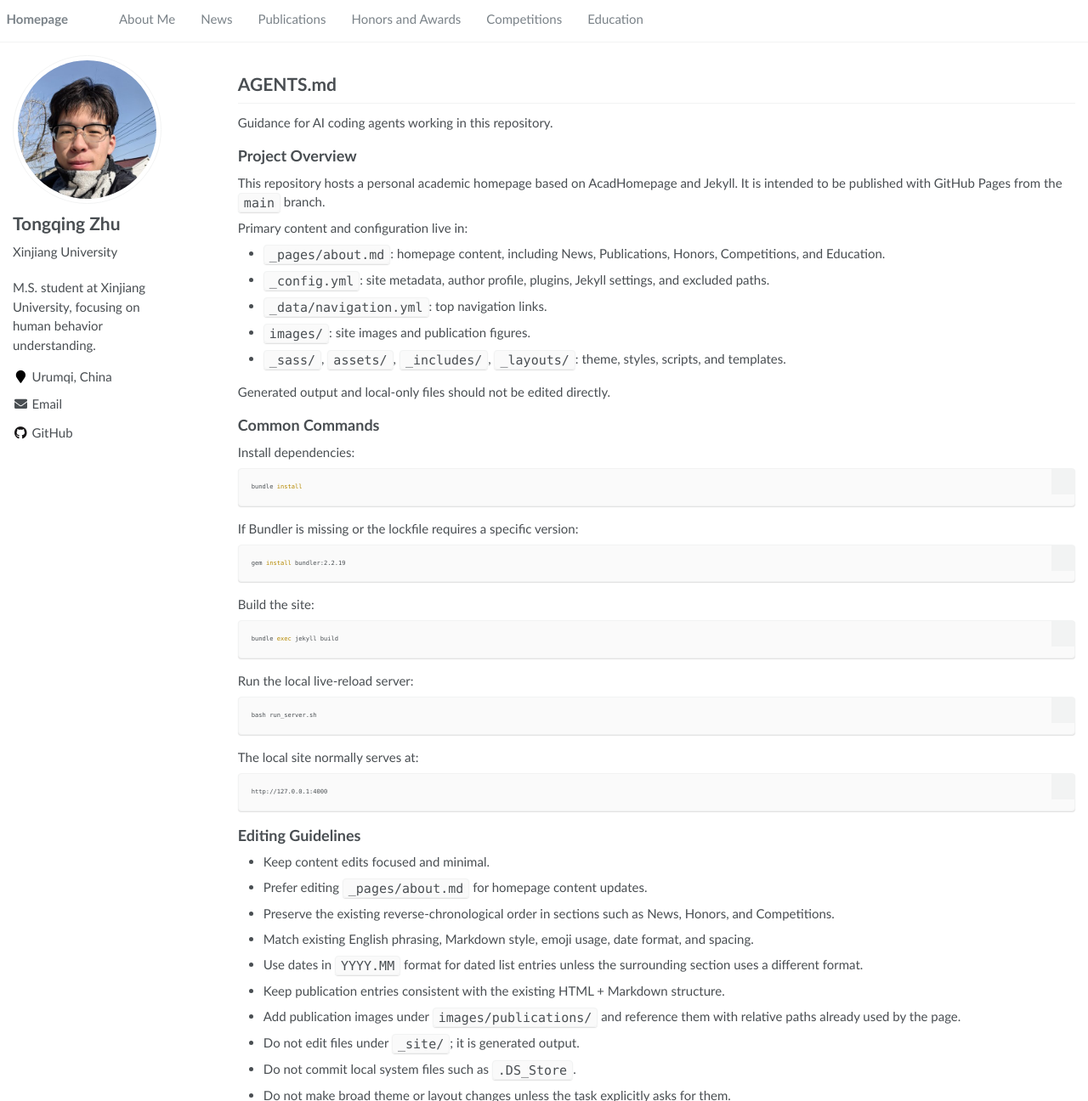
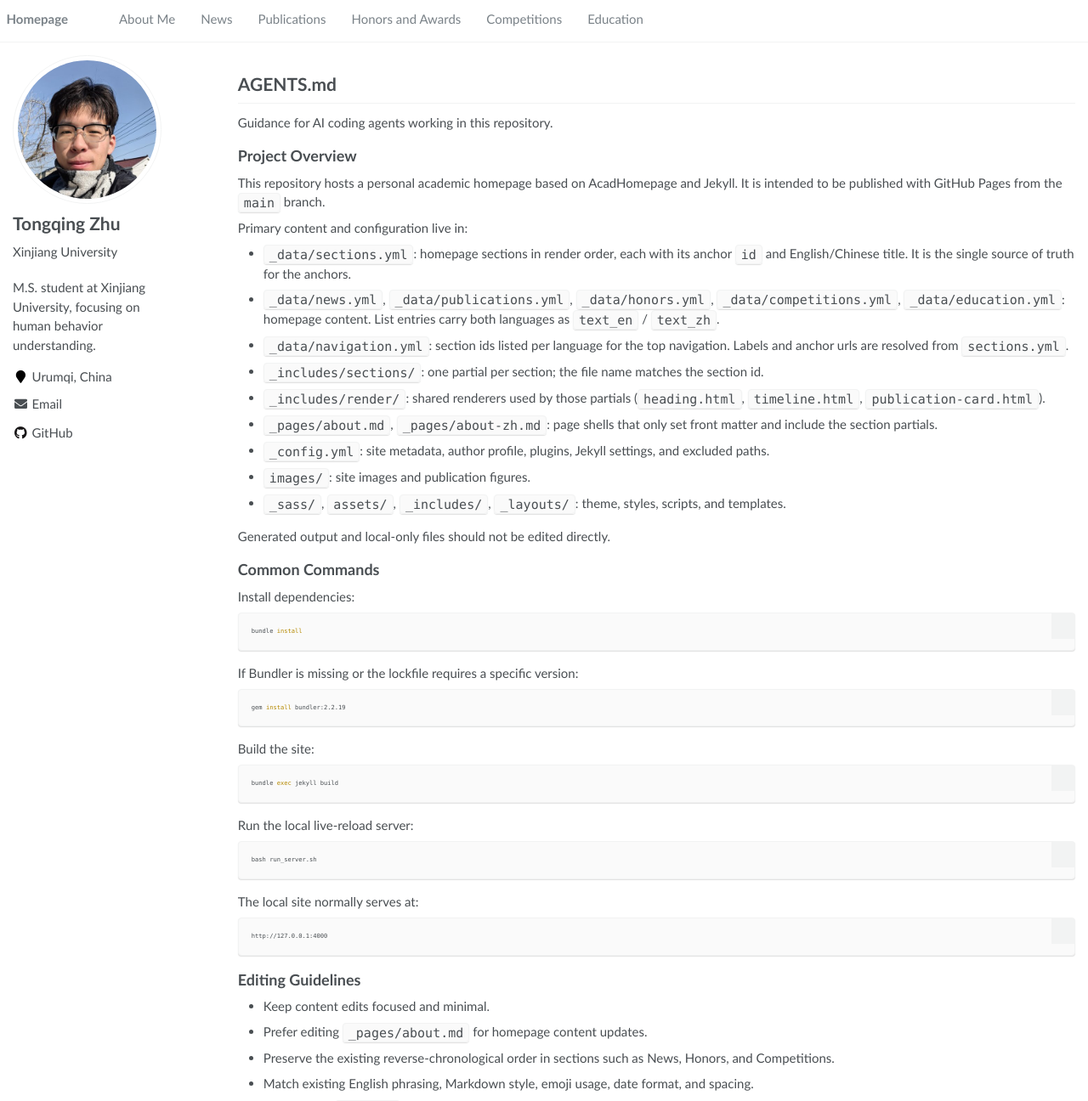
Before and after one commit to Ztqing/ztqing.github.io, a Jekyll site: the page built from AGENTS.md, in a window 1280 px wide and 1400 px high, cut to the strip 104-1400 px from the top of the window. Shown: the whole strip at 85% size. Built offline with Jekyll 4.4.1, drawn with Linux system fonts in a browser that asks for light colours; our own code applies the rules of GitHub Pages for plain Markdown files; some of the changed text lies outside the part shown.

Commit message:
docs: document the data-driven homepage layout
The previous description pointed at _pages/about.md as the place where the
content lives, which is no longer true. Also records why the build needs a
UTF-8 locale, and suggests diffing two _site builds to prove a refactor
changed no rendered output.

````diff
--- a/AGENTS.md
+++ b/AGENTS.md
@@ -8,9 +8,13 @@ This repository hosts a personal academic homepage based on AcadHomepage and Jek
 
 Primary content and configuration live in:
 
-- `_pages/about.md`: homepage content, including News, Publications, Honors, Competitions, and Education.
+- `_data/sections.yml`: homepage sections in render order, each with its anchor `id` and English/Chinese title. It is the single source of truth for the anchors.
+- `_data/news.yml`, `_data/publications.yml`, `_data/honors.yml`, `_data/competitions.yml`, `_data/education.yml`: homepage content. List entries carry both languages as `text_en` / `text_zh`.
+- `_data/navigation.yml`: section ids listed per language for the top navigation. Labels and anchor urls are resolved from `sections.yml`.
+- `_includes/sections/`: one partial per section; the file name matches the section id.
+- `_includes/render/`: shared renderers used by those partials (`heading.html`, `timeline.html`, `publication-card.html`).
+- `_pages/about.md`, `_pages/about-zh.md`: page shells that only set front matter and include the section partials.
 - `_config.yml`: site metadata, author profile, plugins, Jekyll settings, and excluded paths.
-- `_data/navigation.yml`: top navigation links.
 - `images/`: site images and publication figures.
 - `_sass/`, `assets/`, `_includes/`, `_layouts/`: theme, styles, scripts, and templates.
 
@@ -72,8 +76,12 @@ git diff --check
 For site or template changes, also run:
 
 ```bash
-bundle exec jekyll build
+LANG=en_US.UTF-8 LC_ALL=en_US.UTF-8 bundle exec jekyll build
 ```
+
+The locale matters: without a UTF-8 locale the SCSS converter aborts with `Invalid US-ASCII character`.
+
+To confirm a refactor changed no rendered output, build before and after and diff the two `_site` copies.
 
 When a visual/layout change is made, run the local server and inspect the relevant page in a browser.
 
````
